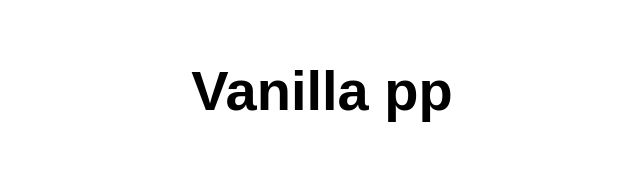
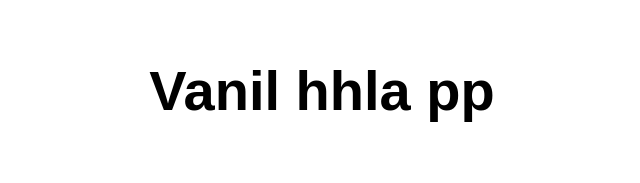
Before and after one commit to Santhosh160645/pavan, a website: page src/index.html in a window 1280 px wide. Shown: the whole page, without its empty margins (318-958 px from the left). Drawn offline with Linux system fonts and the light colour scheme.

Commit message:
index.html

```diff
--- a/src/index.html
+++ b/src/index.html
@@ -10,7 +10,7 @@
 
 <body>
   <main>
-    <h1>Vanilla pp</h1>
+    <h1>Vanil hhla pp</h1>
   </main>
 </body>
 
```
